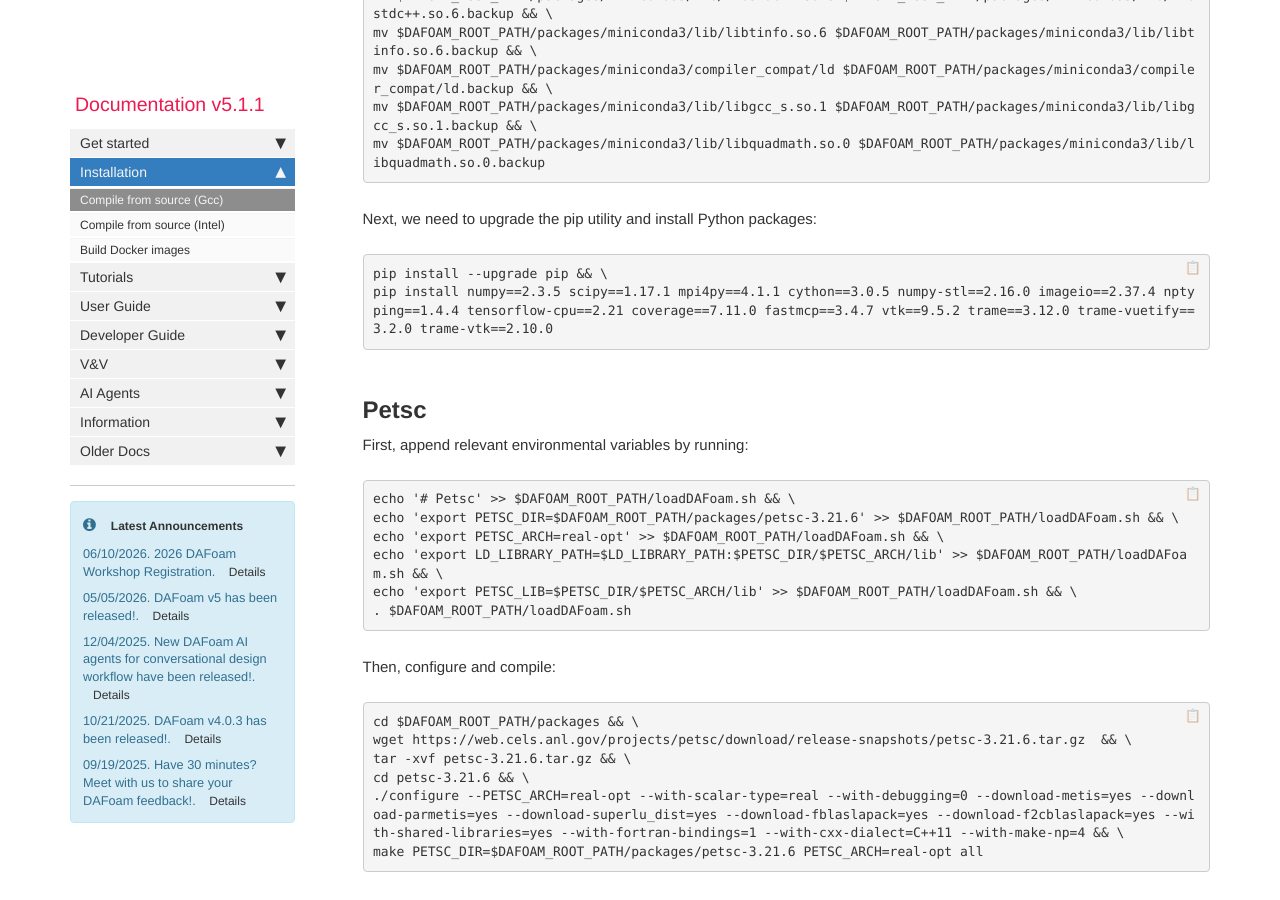
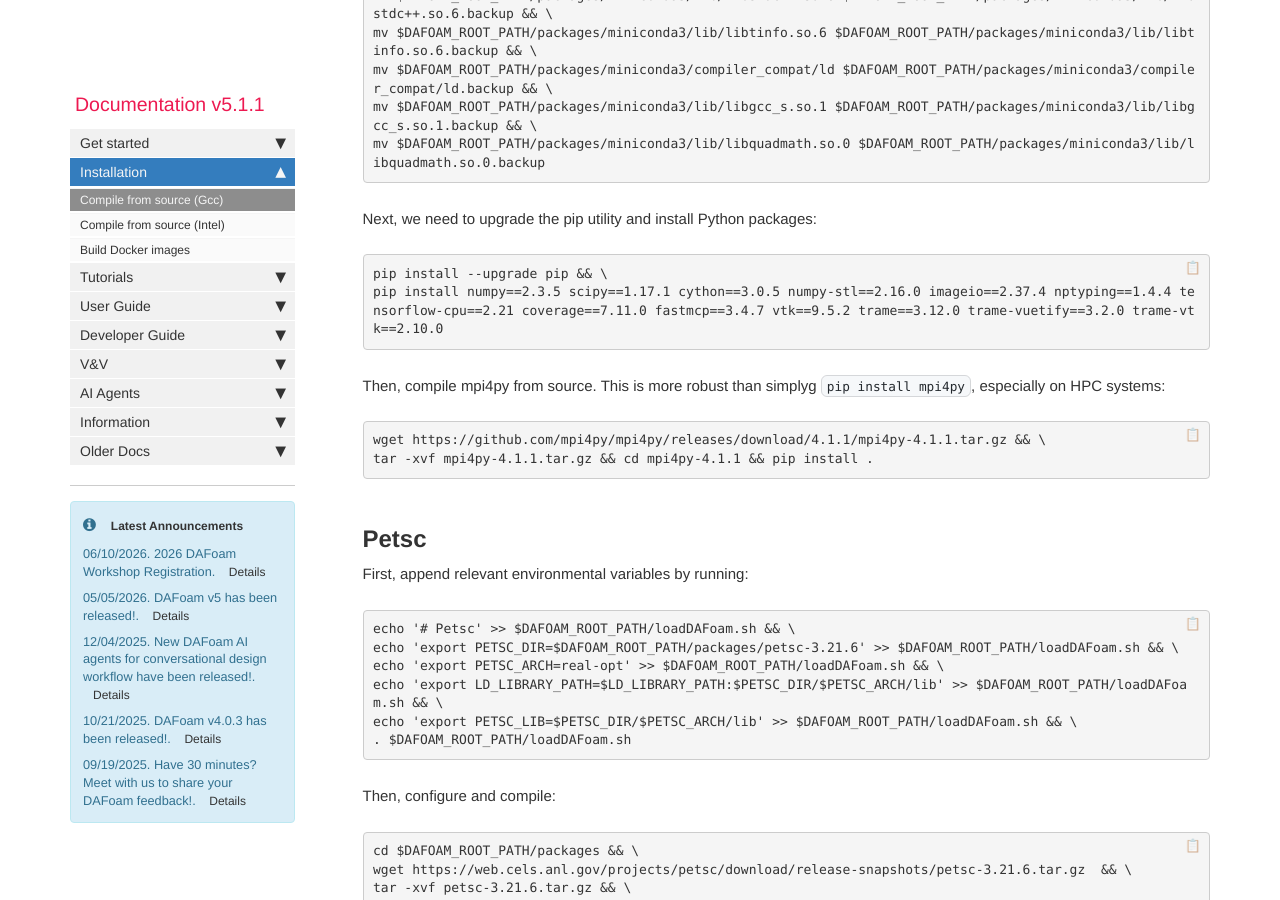
Before and after one commit to DAFoam/DAFoam.github.io, a Jekyll site: the page built from pages/mydoc/mydoc_installation_source.md, in a window 1280 px wide and 900 px high, scrolled down 2548 px. Built offline with Jekyll 4.4.1, drawn with Linux system fonts in a browser that asks for light colours; comment, search, counter and statistics services are not loaded.

Commit message:
content update

```diff
--- a/pages/mydoc/mydoc_installation_source.md
+++ b/pages/mydoc/mydoc_installation_source.md
@@ -92,7 +92,14 @@ Next, we need to upgrade the pip utility and install Python packages:
 
 <pre>
 pip install --upgrade pip && \
-pip install numpy==2.3.5 scipy==1.17.1 mpi4py==4.1.1 cython==3.0.5 numpy-stl==2.16.0 imageio==2.37.4 nptyping==1.4.4 tensorflow-cpu==2.21 coverage==7.11.0 fastmcp==3.4.7 vtk==9.5.2 trame==3.12.0 trame-vuetify==3.2.0 trame-vtk==2.10.0
+pip install numpy==2.3.5 scipy==1.17.1 cython==3.0.5 numpy-stl==2.16.0 imageio==2.37.4 nptyping==1.4.4 tensorflow-cpu==2.21 coverage==7.11.0 fastmcp==3.4.7 vtk==9.5.2 trame==3.12.0 trame-vuetify==3.2.0 trame-vtk==2.10.0
+</pre>
+
+Then, compile mpi4py from source. This is more robust than simplyg `pip install mpi4py`, especially on HPC systems:
+
+<pre>
+wget https://github.com/mpi4py/mpi4py/releases/download/4.1.1/mpi4py-4.1.1.tar.gz && \
+tar -xvf mpi4py-4.1.1.tar.gz && cd mpi4py-4.1.1 && pip install .
 </pre>
 
 ## **Petsc**
```
